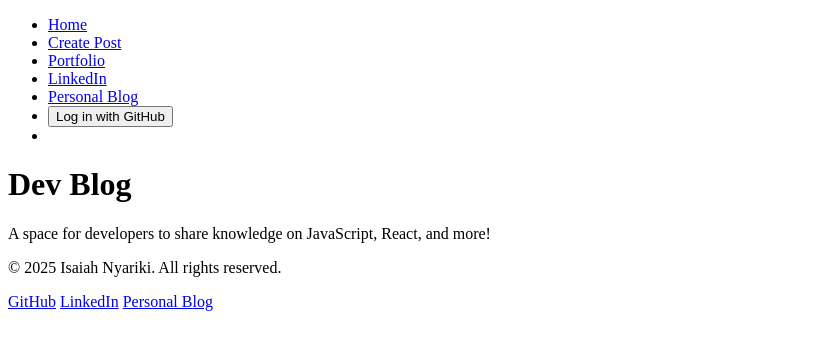
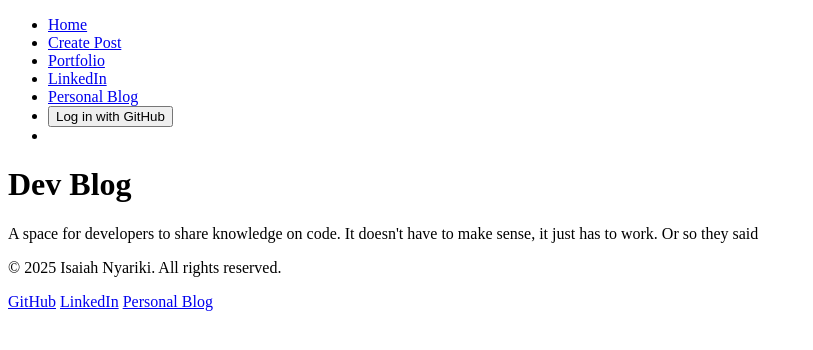
Before and after one commit to Swaynel/Swaynel-blog, a website with bundled scripts: page index.html in a window 1280 px wide. Shown: the whole page, without its empty margins (0-813 px from the left). Built offline with nearby package versions, Linux system fonts and the light colour scheme.

Commit message:
Update index.html

```diff
--- a/index.html
+++ b/index.html
@@ -22,7 +22,7 @@
     </nav>
     <main>
       <h1>Dev Blog</h1>
-      <p>A space for developers to share knowledge on JavaScript, React, and more!</p>
+      <p>A space for developers to share knowledge on code. It doesn't have to make sense, it just has to work. Or so they said</p>
       <div id="blog-posts" class="blog-grid"></div>
     </main>
     <footer>
```
